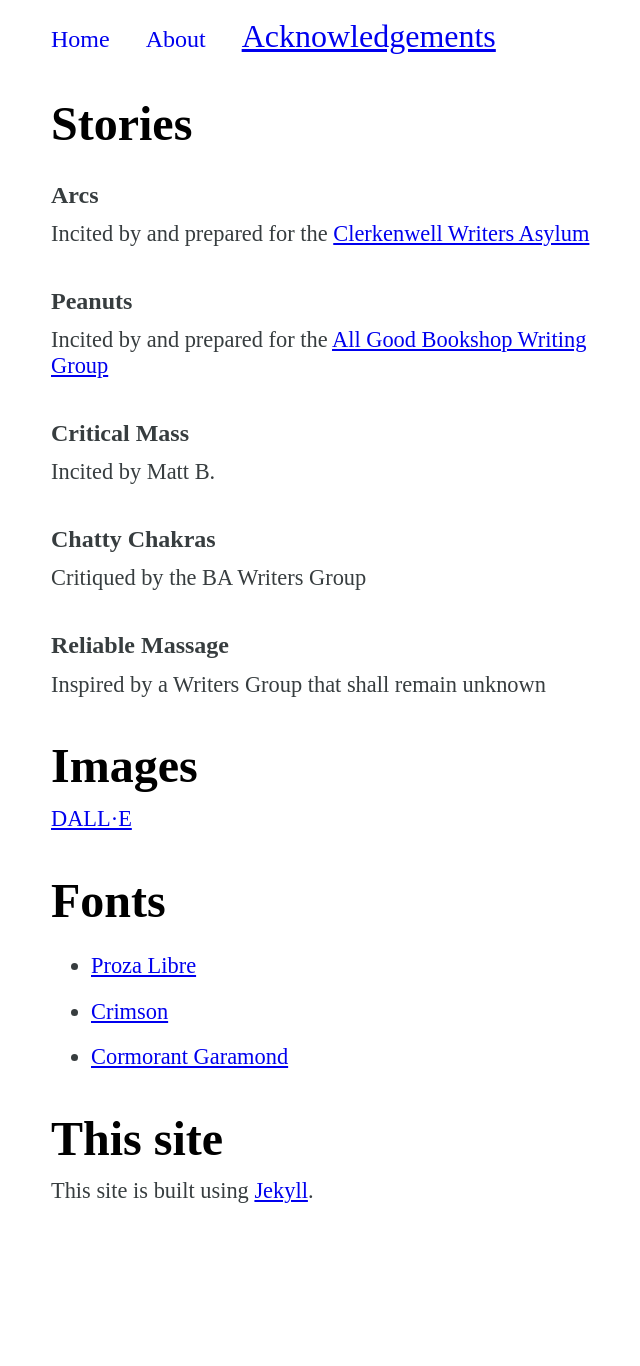
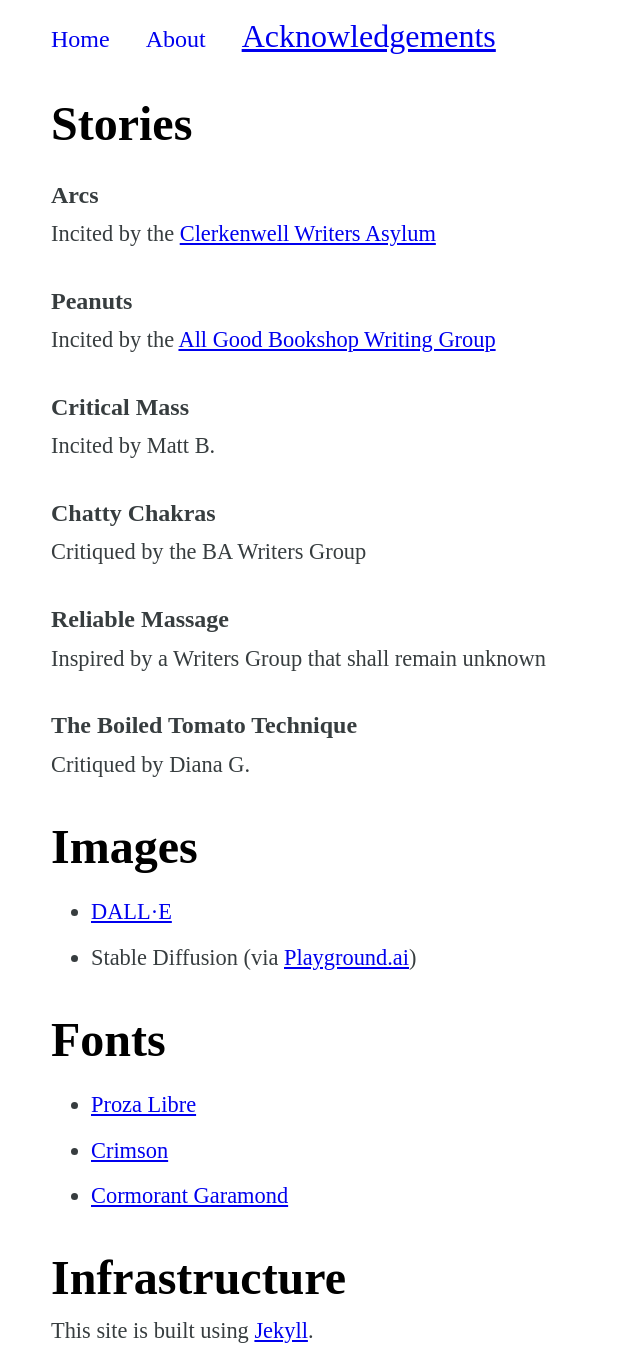
Before and after one commit to narravaganza/narravaganza.github.io, a Jekyll site: the page built from acknowledgements.markdown, in a window 1280 px wide. Shown: the whole page, without its empty margins (77-717 px from the left). Built offline with Jekyll 4.4.1, drawn with Linux system fonts in a browser that asks for light colours; some web fonts are replaced; before the commit the page ends 1227 px from its top, so only the background shows below that.

Commit message:
add boiled tomato technique

```diff
--- a/acknowledgements.markdown
+++ b/acknowledgements.markdown
@@ -7,10 +7,10 @@ permalink: /acknowledgements/
 # Stories
 
 ## Arcs
-Incited by and prepared for the [Clerkenwell Writers Asylum](https://clerkenwellwritersasylum.wordpress.com/){:target="_blank"}
+Incited by the [Clerkenwell Writers Asylum](https://clerkenwellwritersasylum.wordpress.com/){:target="_blank"}
 
 ## Peanuts
-Incited by and prepared for the [All Good Bookshop Writing Group](https://www.meetup.com/AllGoodBookshopWriters){:target="_blank"}
+Incited by the [All Good Bookshop Writing Group](https://www.meetup.com/AllGoodBookshopWriters){:target="_blank"}
 
 ## Critical Mass
 Incited by Matt B.
@@ -21,13 +21,17 @@ Critiqued by the BA Writers Group
 ## Reliable Massage
 Inspired by a Writers Group that shall remain unknown
 
+## The Boiled Tomato Technique
+Critiqued by Diana G.
+
 # Images
-[DALL·E](https://labs.openai.com/){:target="_blank"}
+* [DALL·E](https://labs.openai.com/){:target="_blank"}
+* Stable Diffusion (via [Playground.ai](https://playgroundai.com/){:target="_blank"})
 
 # Fonts
 * [Proza Libre](https://bureauroffa.com/about-proza-libre){:target="_blank"}
 * [Crimson](https://github.com/skosch/Crimson){:target="_blank"}
 * [Cormorant Garamond](https://www.behance.net/gallery/28579883/Cormorant-an-open-source-display-font-family){:target="_blank"}
 
-# This site
+# Infrastructure
 This site is built using [Jekyll](https://jekyllrb.com/){:target="_blank"}.
```
Also changed, not shown: _stories/boiled-tomato-technique.md (added, +35 -0 lines), assets/images/stories/boiled-tomato-1.png (added), assets/images/stories/boiled-tomato-2.png (added), assets/images/stories/boiled-tomato-3.png (added), assets/images/stories/boiled-tomato-4.png (added), assets/images/stories/boiled-tomato-5.png (added), assets/images/stories/boiled-tomato-6.png (added).
